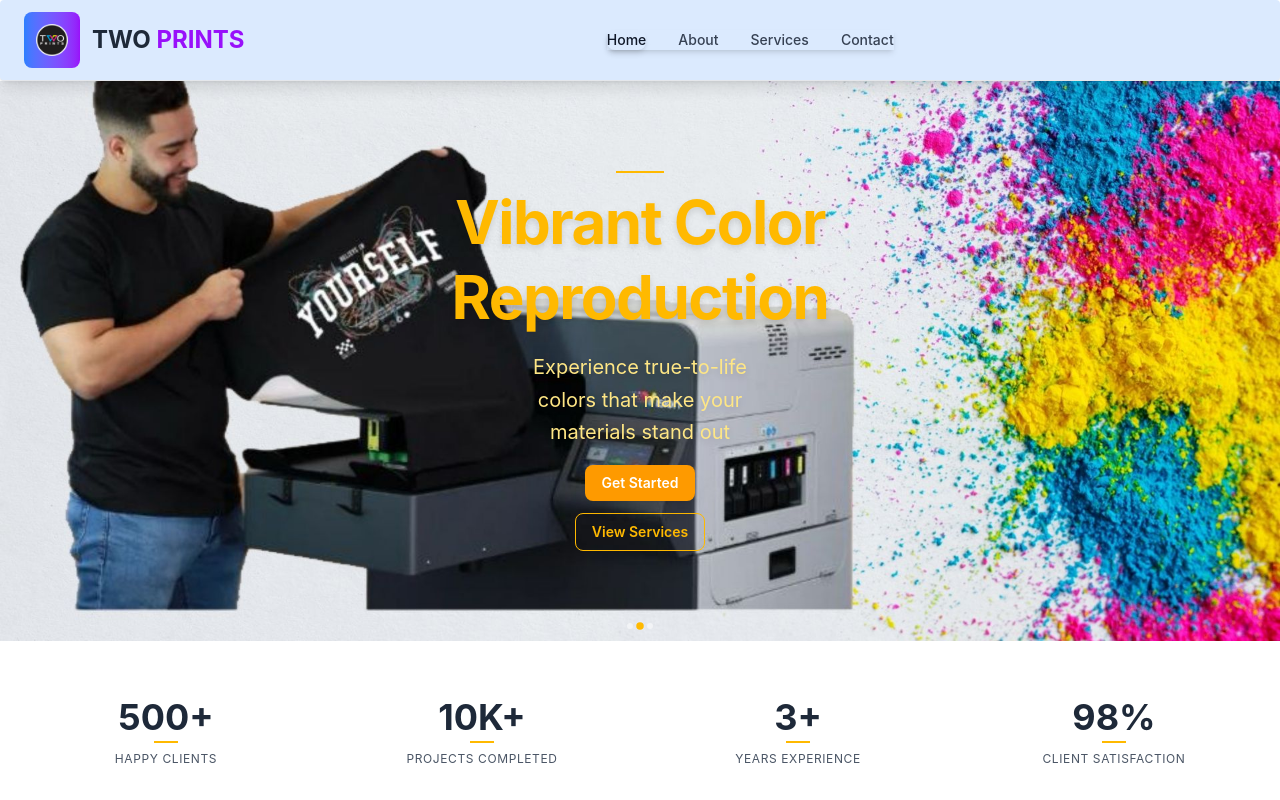
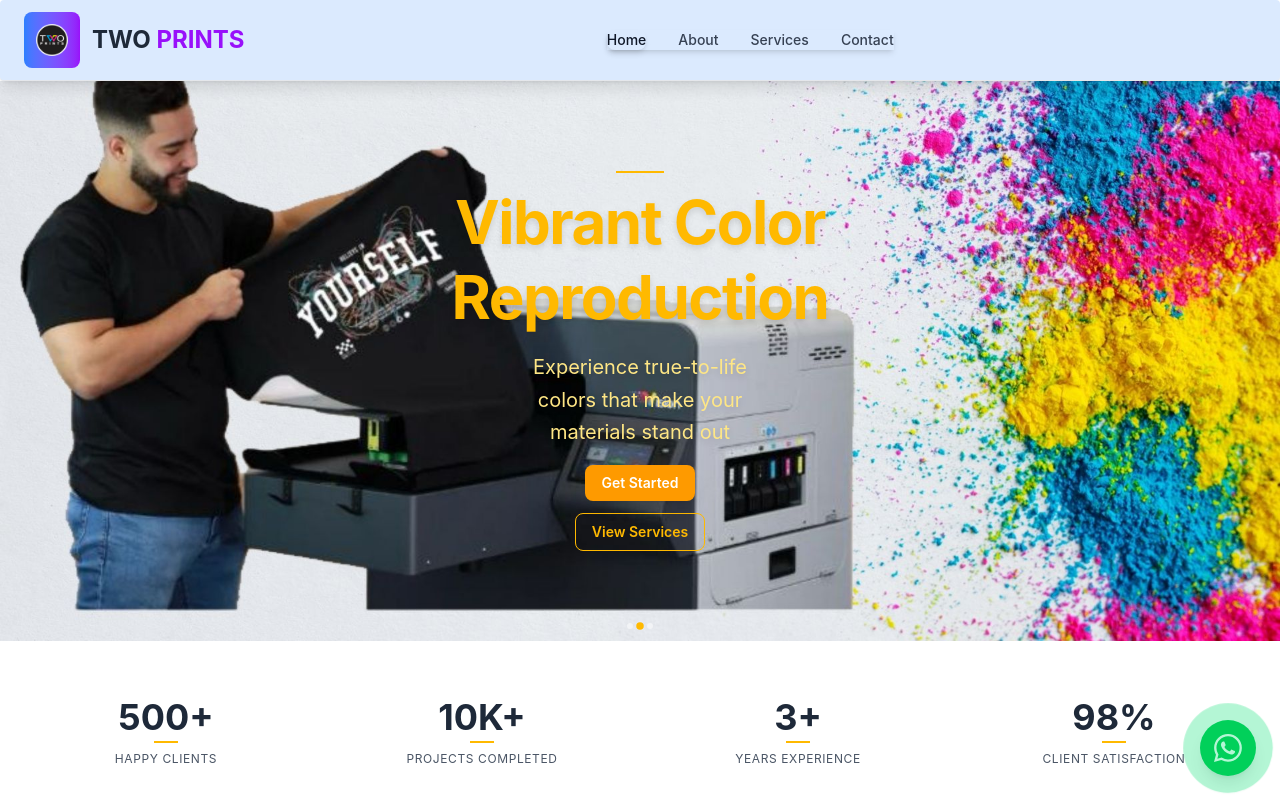
Before and after one commit to Shafeeqmp/Two-Prints, a Next.js app: page / in a window 1280 px wide. Shown: the top 800 px of the page. Built offline with nearby package versions, Linux system fonts and the light colour scheme.

Commit message:
WhatsApp addedd

```diff
--- a/src/app/components/Footer.js
+++ b/src/app/components/Footer.js
@@ -46,7 +46,7 @@ export default function CustomFooter() {
               {["Home", "About", "Services", "Contact"].map((item) => (
                 <li key={item}>
                   <Link
-                    href="#"
+                    href="/"
                     className="text-gray-600 hover:text-gray-900 dark:text-gray-400 dark:hover:text-white transition-colors text-sm"
                   >
                     {item}
@@ -55,24 +55,6 @@ export default function CustomFooter() {
               ))}
             </ul>
           </div>
-
-          {/* Resources */}
-          <div>
-            <h3 className="text-sm font-semibold uppercase mb-4 dark:text-white">Resources</h3>
-            <ul className="space-y-3">
-              {["Documentation", "Tutorials", "Blog", "Support"].map((item) => (
-                <li key={item}>
-                  <Link
-                    href="#"
-                    className="text-gray-600 hover:text-gray-900 dark:text-gray-400 dark:hover:text-white transition-colors text-sm"
-                  >
-                    {item}
-                  </Link>
-                </li>
-              ))}
-            </ul>
-          </div>
-
           {/* Contact */}
           <div>
             <h3 className="text-sm font-semibold uppercase mb-4 dark:text-white">Contact</h3>
@@ -105,14 +87,16 @@ export default function CustomFooter() {
 
         <div className="border-t border-gray-200 dark:border-gray-700 mt-8 pt-8">
           <div className="flex flex-col sm:flex-row sm:items-center sm:justify-between">
+            <Link href={"https://tetratecno.vercel.app"}>
             <div className="text-gray-600 dark:text-gray-400 text-sm">
-              © {currentYear} Two Prints. All rights reserved.
+              © {currentYear} Two Prints. All rights reserved.Powered By Tetratecno Solutions
             </div>
+            </Link>
             <div className="mt-4 flex space-x-6 sm:mt-0">
               {["Privacy Policy", "Terms & Conditions", "Cookie Policy"].map((item) => (
                 <Link
                   key={item}
-                  href="#"
+                  href="/"
                   className="text-gray-600 hover:text-gray-900 dark:text-gray-400 dark:hover:text-white text-sm transition-colors"
                 >
                   {item}
--- /dev/null
+++ b/src/app/components/whatsAppLog.js
@@ -0,0 +1,22 @@
+"use client";
+import { BsWhatsapp } from "react-icons/bs";
+
+export default function WhatsAppLog() {
+  const phoneNumber = "918086798839";
+  const message = "Hello! I'm interested in your printing services";
+  const whatsappUrl = `https://wa.me/${phoneNumber}?text=${encodeURIComponent(message)}`;
+
+  return (
+    <a
+      href={whatsappUrl}
+      target="_blank"
+      rel="noopener noreferrer"
+      className="fixed bottom-6 right-6 z-50 flex items-center justify-center w-14 h-14 bg-green-500 hover:bg-green-600 text-white rounded-full shadow-lg transition-all duration-300 hover:scale-110 group"
+      aria-label="Chat on WhatsApp"
+    >
+      <BsWhatsapp className="w-7 h-7" />
+      {/* Pulsing animation */}
+      <span className="absolute animate-ping inline-flex h-full w-full rounded-full bg-green-400 opacity-75 group-hover:opacity-100"></span>
+    </a>
+  );
+}
--- a/src/app/layout.js
+++ b/src/app/layout.js
@@ -3,6 +3,7 @@ import "./globals.css";
 import NavCompo from "./components/Navbar";
 import FooterCompo from "./components/Footer";
 import "flowbite/dist/flowbite.css";
+import WhatsAppLog from "./components/whatsAppLog";
 
 const geistSans = Geist({
   variable: "--font-geist-sans",
@@ -26,6 +27,7 @@ export default function RootLayout({ children }) {
         className={`${geistSans.variable} ${geistMono.variable} antialiased`}>
           <NavCompo/>
         {children}
+        <WhatsAppLog/>
         <FooterCompo/>
       </body>
     </html>
--- a/src/app/page.js
+++ b/src/app/page.js
@@ -210,7 +210,6 @@ export default function Home() {
 
       {/* Custom Card Component */}
       <Cardcomp />
-
       {/* CTA Section */}
       <section className="bg-black text-white py-12 xs:py-16">
         <div className="max-w-4xl mx-auto px-4 text-center">
```
